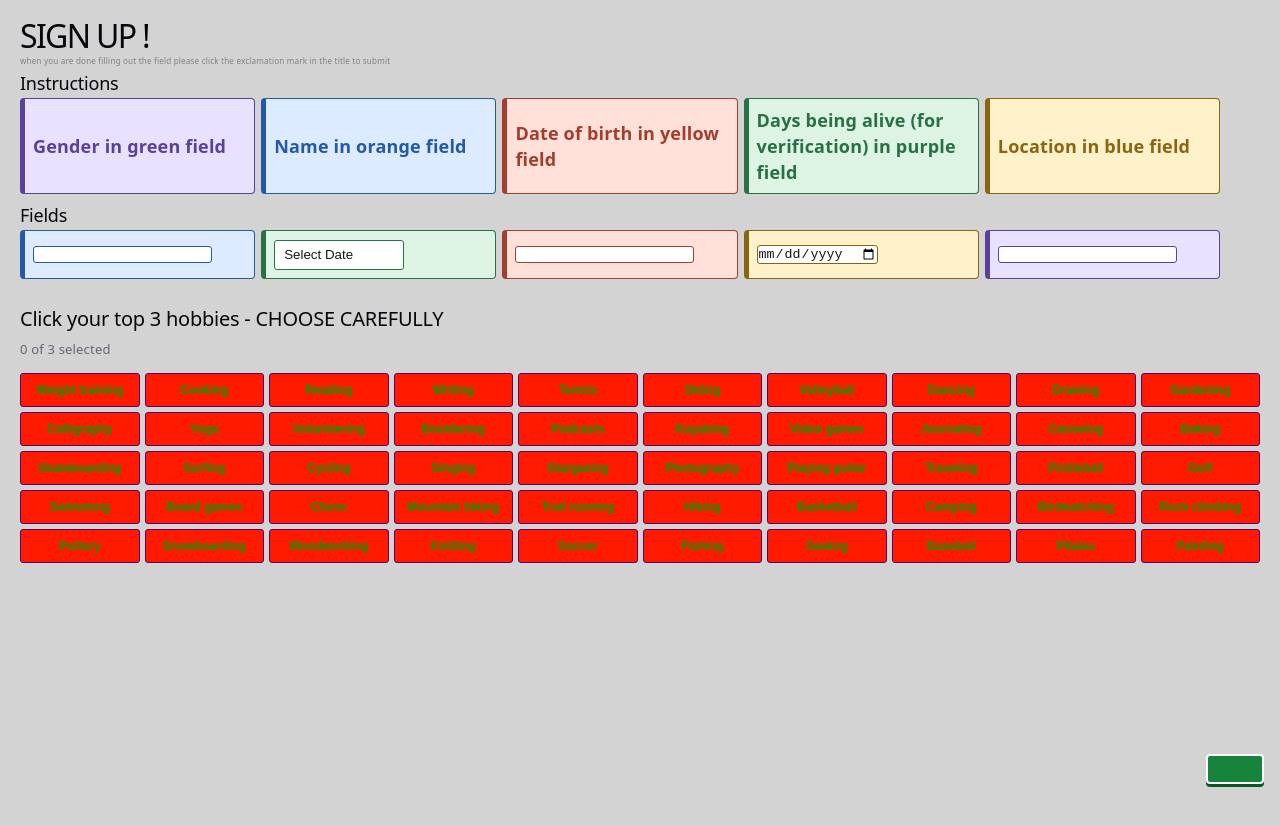
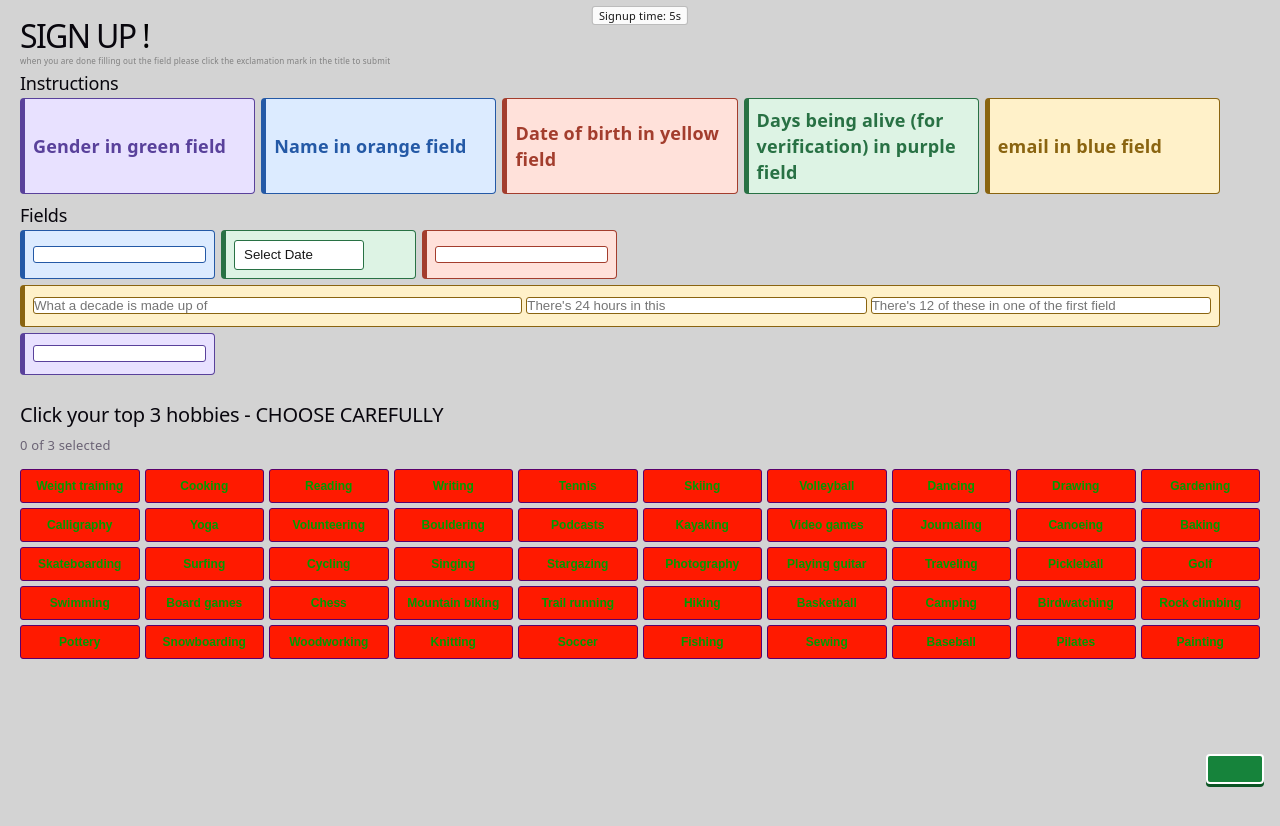
Before and after one commit to marawilliams/HW1, a React (Vite) app: page /HW1/browse in a window 1280 px wide. Shown: the top 826 px of the page. Built offline with nearby package versions, Linux system fonts and the light colour scheme.

Commit message:
changing some things

```diff
--- a/src/Alex.jsx
+++ b/src/Alex.jsx
@@ -58,7 +58,7 @@ function Alex() {
 
   return (
     <div className="background-image">
-      <h1 style={{ color: 'white' }}>Hello, I am Alex!</h1>
+      <h1 style={{ color: 'white' }}>Hello, I am Alex! I'm the one in the photo you saw!</h1>
       <button
         ref={backButtonRef}
         style={{ ...positions?.back, ...buttonColors.back }}
--- a/src/App.css
+++ b/src/App.css
@@ -1,3 +1,20 @@
+.signup-timer {
+  position: fixed;
+  top: 6px;
+  left: 50%;
+  z-index: 10000;
+  transform: translateX(-50%);
+  padding: 2px 6px;
+  border: 1px solid rgba(0, 0, 0, 0.25);
+  border-radius: 3px;
+  background: rgba(255, 255, 255, 0.9);
+  color: #171717;
+  font-size: 11px;
+  line-height: 1.2;
+  white-space: nowrap;
+  pointer-events: none;
+}
+
 .counter {
   font-size: 16px;
   padding: 5px 10px;
--- a/src/App.jsx
+++ b/src/App.jsx
@@ -1,4 +1,5 @@
 import './App.css'
+import { useEffect, useState } from 'react'
 import {Routes, Route, useNavigate} from 'react-router-dom'
 import Alex from './Alex'
 import Demographics from './Demographics'
@@ -21,7 +22,7 @@ function HomePage() {
       >
         i
       </button>
-      <h1 className="app-title">find a climbing partner! <br/> click on Alex to start</h1>
+      <h1 className="app-title">find a climbing partner! <br/> click on Alex to sign up</h1>
       <section id="spacer"></section>
       <InvertedMouse />
       <button onClick={() => { navigate('/alex') }} className="app-button">ALEX</button>
@@ -35,8 +36,45 @@ function HomePage() {
   )
 }
 
+function SignupTimer() {
+  const [now, setNow] = useState(() => Date.now());
+
+  useEffect(() => {
+    const updateTime = () => setNow(Date.now());
+    updateTime();
+    const intervalId = window.setInterval(updateTime, 1000);
+
+    return () => window.clearInterval(intervalId);
+  }, []);
+
+  const startedAt = Number(sessionStorage.getItem('signupStartedAt'));
+  const completedAt = Number(sessionStorage.getItem('signupCompletedAt'));
+  const elapsedSeconds = startedAt > 0
+    ? Math.floor(Math.max(0, (completedAt > 0 ? completedAt : now) - startedAt) / 1000)
+    : null;
+  const hours = elapsedSeconds === null ? 0 : Math.floor(elapsedSeconds / 3600);
+  const minutes = elapsedSeconds === null ? 0 : Math.floor((elapsedSeconds % 3600) / 60);
+  const seconds = elapsedSeconds === null ? 0 : elapsedSeconds % 60;
+  const formattedTime = elapsedSeconds === null
+    ? 'not started'
+    : hours > 0
+      ? `${hours}h ${minutes}m ${seconds}s`
+      : minutes > 0
+        ? `${minutes}m ${seconds}s`
+        : `${seconds}s`;
+
+  return <output className="signup-timer">Signup time: {formattedTime}</output>;
+}
+
 function App(){
+  useEffect(() => {
+    sessionStorage.removeItem('signupCompletedAt');
+    sessionStorage.setItem('signupStartedAt', String(Date.now()));
+  }, []);
+
   return (
+    <>
+      <SignupTimer />
       <Routes>
         <Route path="/" element={<HomePage />} />
         <Route path="/alex" element={<Alex />} />
@@ -45,6 +83,7 @@ function App(){
         <Route path="/verify-hobbies" element={<HobbyCheck />} />
         <Route path="/about" element={<AboutMe />} />
       </Routes>
+    </>
   )
 }
 export default App
--- a/src/Demographics.css
+++ b/src/Demographics.css
@@ -71,6 +71,10 @@
 	flex-wrap: wrap;
 }
 
+.signup-input-box-date {
+	grid-column: 1 / -1;
+}
+
 .signup-input-box input,
 .signup-input-box select {
 	max-width: 100%;
@@ -79,6 +83,17 @@
 	border-radius: 3px;
 	background: white;
 	color: #171717;
+}
+
+.birth-date-fields {
+	display: grid;
+	grid-template-columns: 1.15fr 0.8fr 0.8fr;
+	gap: 4px;
+	width: 100%;
+}
+
+.birth-date-fields input {
+	width: 100%;
 }
 
 .signup-input-box p {
@@ -375,6 +390,12 @@
 
 }
 
+@media (max-width: 640px) {
+	.birth-date-fields {
+		grid-template-columns: 1fr;
+	}
+}
+
 .signup-exit-wrap {
 	display: flex;
 	position: fixed;
--- a/src/Demographics.jsx
+++ b/src/Demographics.jsx
@@ -4,7 +4,7 @@ import { useNavigate } from "react-router-dom";
 import InvertedMouse from "./InvertedMouse";
 import "./Demographics.css";
 
-const FIELD_KEYS = ["name", "location", "dateOfBirth", "daysOld", "gender"];
+const FIELD_KEYS = ["name", "email", "dateOfBirth", "daysOld", "gender"];
 const HOBBIES = [
   "Hiking", "Rock climbing", "Bouldering", "Trail running", "Cycling",
   "Mountain biking", "Swimming", "Yoga", "Pilates", "Weight training",
@@ -41,14 +41,14 @@ const FIELD_PALETTE = [
 ];
 const FIELD_DESTINATION_COLORS = {
   name: "orange",
-  location: "blue",
+  email: "blue",
   dateOfBirth: "yellow",
   daysOld: "purple",
   gender: "green",
 };
 const FIELD_LABELS = {
   name: "Name",
-  location: "Location",
+  email: "email",
   dateOfBirth: "Date of birth",
   daysOld: "Days being alive (for verification)",
   gender: "Gender",
@@ -117,8 +117,8 @@ function getColorStyle(color) {
 
 function Demographics() {
   const [name, setName] = useState("");
-  const [location, setLocation] = useState("");
-  const [dateOfBirth, setDateOfBirth] = useState("");
+  const [email, setemail] = useState("");
+  const [birthDateParts, setBirthDateParts] = useState({ year: "", day: "", month: "" });
   const [daysOld, setDaysOld] = useState("");
   const [fieldColors] = useState(getRandomFieldColors);
   const [displayOrders] = useState(getRandomDisplayOrders);
@@ -132,15 +132,32 @@ function Demographics() {
 
   const navigate = useNavigate();
 
+  const { year, day, month } = birthDateParts;
+  const numericYear = Number(year);
+  const numericDay = Number(day);
+  const numericMonth = Number(month);
+  const candidateDate = new Date(0);
+  candidateDate.setUTCFullYear(numericYear, numericMonth - 1, numericDay);
+  const dateOfBirth =
+    year.length === 4 &&
+    day !== "" &&
+    month !== "" &&
+    candidateDate.getUTCFullYear() === numericYear &&
+    candidateDate.getUTCMonth() === numericMonth - 1 &&
+    candidateDate.getUTCDate() === numericDay
+      ? `${year}-${month.padStart(2, "0")}-${day.padStart(2, "0")}`
+      : "";
+
   const calculateDaysOld = (birthDate) => {
     if (!birthDate) return null;
 
     const today = new Date();
     const [year, month, day] = birthDate.split("-").map(Number);
     const todayUtc = Date.UTC(today.getFullYear(), today.getMonth(), today.getDate());
-    const birthDateUtc = Date.UTC(year, month - 1, day);
+    const birthDateUtcDate = new Date(0);
+    birthDateUtcDate.setUTCFullYear(year, month - 1, day);
 
-    return Math.floor((todayUtc - birthDateUtc) / (1000 * 60 * 60 * 24));
+    return Math.floor((todayUtc - birthDateUtcDate.getTime()) / (1000 * 60 * 60 * 24));
   };
 
   const isDaysOldCorrect =
@@ -151,7 +168,7 @@ function Demographics() {
     GENDER_OPTIONS.find((option) => option.value === selectedGender)?.label ?? "Select Date";
   const isFormComplete = Boolean(
     name.trim() &&
-    location.trim() &&
+    email.trim() &&
     dateOfBirth &&
     isDaysOldCorrect &&
     selectedGender &&
@@ -199,29 +216,66 @@ function Demographics() {
             onChange={(event) => setName(event.target.value)}
           />
         );
-      case "location":
+      case "email":
         return (
           <input
-            id="location"
-            aria-labelledby="instruction-location"
+            id="email"
+            aria-labelledby="instruction-email"
             type="text"
-            name="location"
-            value={location}
-            onChange={(event) => setLocation(event.target.value)}
+            name="email"
+            value={email}
+            onChange={(event) => setemail(event.target.value)}
           />
         );
       case "dateOfBirth":
         return (
-          <input
-            id="date-of-birth"
-            aria-labelledby="instruction-dateOfBirth"
-            type="date"
-            value={dateOfBirth}
-            onChange={(e) => {
-              setDateOfBirth(e.target.value);
-              setDaysOld("");
-            }}
-          />
+          <div className="birth-date-fields">
+            <input
+              id="birth-year"
+              aria-labelledby="instruction-dateOfBirth"
+              aria-label="Birth year"
+              type="number"
+              min="1"
+              max="9999"
+              step="1"
+              placeholder="What a decade is made up of"
+              value={year}
+              onChange={(event) => {
+                setBirthDateParts((parts) => ({ ...parts, year: event.target.value }));
+                setDaysOld("");
+              }}
+            />
+            <input
+              id="birth-day"
+              aria-labelledby="instruction-dateOfBirth"
+              aria-label="Birth day"
+              type="number"
+              min="1"
+              max="31"
+              step="1"
+              placeholder="There's 24 hours in this"
+              value={day}
+              onChange={(event) => {
+                setBirthDateParts((parts) => ({ ...parts, day: event.target.value }));
+                setDaysOld("");
+              }}
+            />
+            <input
+              id="birth-month"
+              aria-labelledby="instruction-dateOfBirth"
+              aria-label="Birth month"
+              type="number"
+              min="1"
+              max="12"
+              step="1"
+              placeholder="There's 12 of these in one of the first field"
+              value={month}
+              onChange={(event) => {
+                setBirthDateParts((parts) => ({ ...parts, month: event.target.value }));
+                setDaysOld("");
+              }}
+            />
+          </div>
         );
       case "daysOld":
         return (
@@ -332,7 +386,7 @@ function Demographics() {
           <div className="signup-instruction-list">
           {displayOrders.instructions.map((fieldKey) => {
             const inputId = fieldKey === "dateOfBirth"
-              ? "date-of-birth"
+              ? "birth-year"
               : fieldKey === "daysOld"
                 ? "days-old"
                 : fieldKey;
@@ -357,7 +411,7 @@ function Demographics() {
           <div className="signup-input-list">
             {displayOrders.inputs.map((fieldKey) => (
               <div
-                className="signup-input-box"
+                className={`signup-input-box${fieldKey === "dateOfBirth" ? " signup-input-box-date" : ""}`}
                 key={fieldKey}
                 style={getColorStyle(COLOR_BY_NAME[FIELD_DESTINATION_COLORS[fieldKey]])}
               >
--- a/src/HobbyCheck.jsx
+++ b/src/HobbyCheck.jsx
@@ -55,7 +55,7 @@ function HobbyCheck() {
     <main className="hobby-check-page">
       <InvertedMouse size={8} borderWidth={1} blink />
       <section className="hobby-check-content">
-        <h1>Verify your identity</h1>
+        <h1>Identity Verification</h1>
         <p>To verify your identity, re-enter the three hobbies you chose during signup. Type each one in any order; capitalization does not matter.</p>
         <form className="hobby-check-form" onSubmit={handleSubmit}>
           {answers.map((answer, index) => (
--- a/src/index.css
+++ b/src/index.css
@@ -110,11 +110,11 @@ html, body, button, a, * {
 }
 
 @keyframes cursor-visible-cycle {
-  0%, 66.666% {
+  0%, 50% {
     opacity: 1;
   }
 
-  66.667%, 100% {
+  50.001%, 100% {
     opacity: 0;
   }
 }
--- a/src/thankyou.jsx
+++ b/src/thankyou.jsx
@@ -1,8 +1,13 @@
-import React from "react";
+import { useEffect } from "react";
 import InvertedMouse from "./InvertedMouse";
 
+function ThankYou() {
+  useEffect(() => {
+    const savedCompletionTime = Number(sessionStorage.getItem("signupCompletedAt"));
+    const completedAt = savedCompletionTime > 0 ? savedCompletionTime : Date.now();
+    sessionStorage.setItem("signupCompletedAt", String(completedAt));
+  }, []);
 
-function ThankYou() {
   return (
     <div style={{ padding: '20px', backgroundColor: 'lightgray' }}>
       <h1>Thank you for signing up!</h1>
```
Lines whose indentation alone changed are shown as unchanged.
